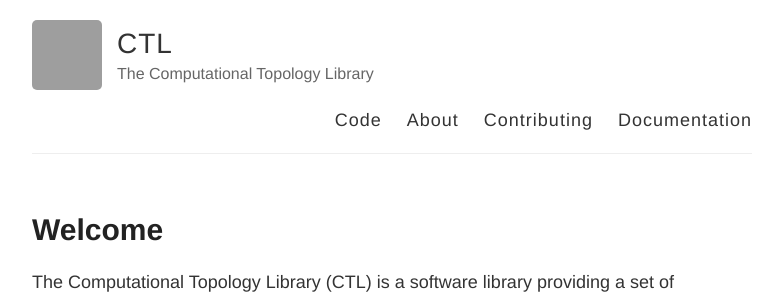
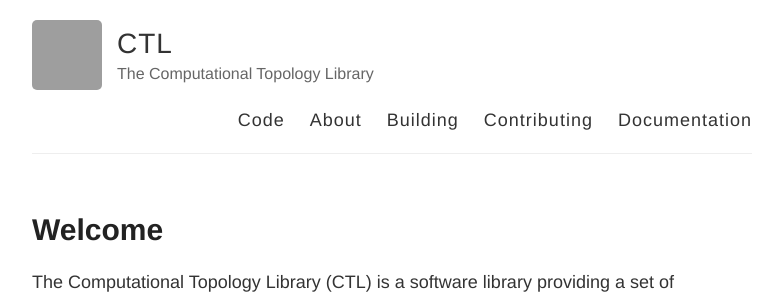
Before and after one commit to appliedtopology/ctl, a Jekyll site: the page built from index.html, in a window 1280 px wide, cut to the strip 0-298 px from the top of the page. Shown: the whole strip, without its empty margins (248-1031 px from the left). Built offline with Jekyll 4.4.1, drawn with Linux system fonts in a browser that asks for light colours; grey boxes are pictures that could not be loaded.

Commit message:
Updated default.html

```diff
--- a/_layouts/default.html
+++ b/_layouts/default.html
@@ -34,6 +34,7 @@
           <nav>
             <a href="https://github.com/appliedtopology/ctl">Code</a>
             <a href="{{ site.baseurl }}/about">About</a>
+            <a href="{{ site.baseurl }}/building">Building</a>
             <a href="{{ site.baseurl }}/contributing">Contributing</a>
             <a href="{{ site.baseurl }}/documentation">Documentation</a>
           </nav>
```
